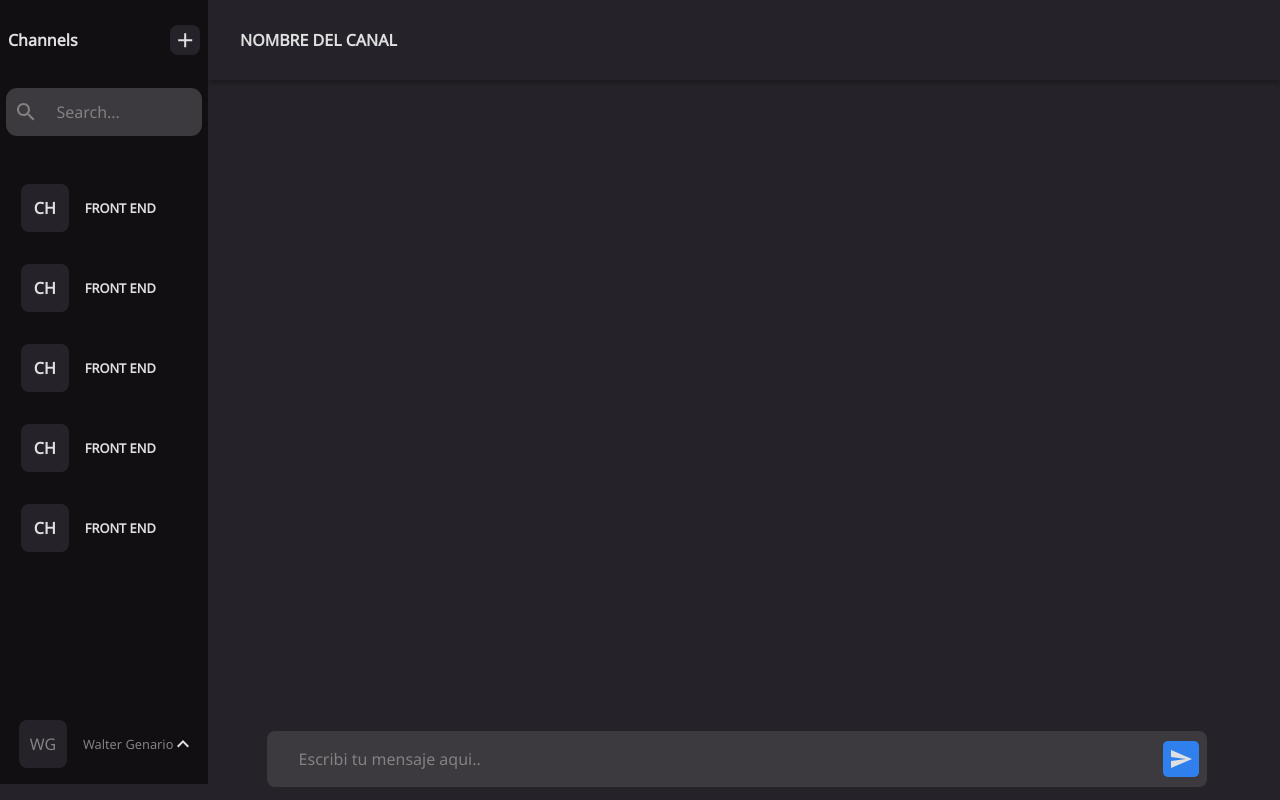
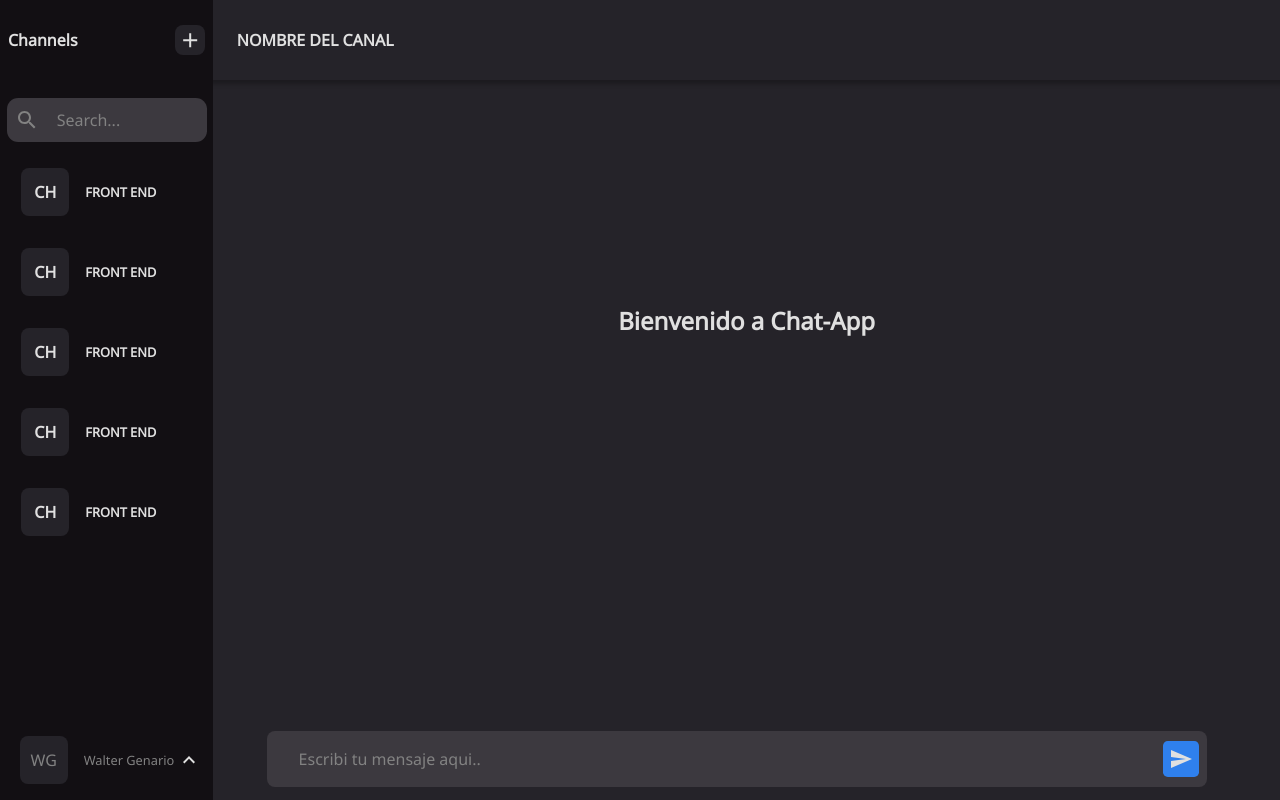
Before and after one commit to bernygena93/chat-app, a React (Create React App) app in the folder chat-react/: page / in a window 1280 px wide. Built offline with nearby package versions, Linux system fonts and the light colour scheme.

Commit message:
fixed header responsive

```diff
--- a/chat-react/src/components/drawer/ChannelMenu.tsx
+++ b/chat-react/src/components/drawer/ChannelMenu.tsx
@@ -15,7 +15,7 @@ function ChannelMenu({ handlerSelected }: ChannelMenuProps) {
           className={styles.userIcon}
           onClick={() => handlerSelected()}
         />
-        <h2>All Channels</h2>
+        <h2 className={styles.title}>All Channels</h2>
       </div>
       <div className={styles.nameContainer}>
         <h3 className={styles.name}>{channels[0].name}</h3>
--- a/chat-react/src/components/drawer/drawer.module.scss
+++ b/chat-react/src/components/drawer/drawer.module.scss
@@ -101,8 +101,14 @@
     width: 20%;
     box-shadow: none;
   }
-  .title {
+  .title,
+  .name {
     font-size: $font-size;
+  }
+  .description {
+    @include display-flex(center, flex-start);
+    font-size: $name-size-d;
+    height: 20%;
   }
   .user {
     font-size: $font-size-d;
@@ -112,10 +118,22 @@
   }
   .body {
     gap: 1rem;
+    margin-top: 0%;
+    height: 70vh;
+  }
+  .bodyMembers {
+    padding-top: 2vh;
+    height: 42vh;
   }
   .header {
     .icon {
       font-size: $icon-size-d;
     }
   }
+  .nameContainer {
+    height: 7vh;
+  }
+  .search {
+    height: 10vh;
+  }
 }
--- a/chat-react/src/components/member/member.module.scss
+++ b/chat-react/src/components/member/member.module.scss
@@ -15,3 +15,8 @@
   width: 4rem;
   height: 4rem;
 }
+@media screen and (min-width: 1280px) {
+  .name {
+    font-size: $name-size-d;
+  }
+}
--- a/chat-react/src/components/search/search.module.scss
+++ b/chat-react/src/components/search/search.module.scss
@@ -14,3 +14,9 @@
 .input {
   @include input;
 }
+
+@media screen and (min-width: 1280px) {
+  .container {
+    height: 55%;
+  }
+}
--- a/chat-react/src/views/header/Header.tsx
+++ b/chat-react/src/views/header/Header.tsx
@@ -1,6 +1,7 @@
 import React from "react";
 import MenuIcon from "@mui/icons-material/Menu";
 import styles from "./header.module.scss";
+import WelcomeScreen from "../welcome/WelcomeScreen";
 
 type HeaderProps = {
   drawerToggle: Function;
@@ -8,12 +9,15 @@ type HeaderProps = {
 
 function Header({ drawerToggle }: HeaderProps) {
   return (
-    <div className={styles.container}>
-      <div className={styles.iconContainer}>
-        <MenuIcon className={styles.title} onClick={() => drawerToggle()} />
+    <>
+      <div className={styles.container}>
+        <div className={styles.iconContainer}>
+          <MenuIcon className={styles.title} onClick={() => drawerToggle()} />
+        </div>
+        <h1 className={styles.title}>NOMBRE DEL CANAL</h1>
       </div>
-      <h1 className={styles.title}>NOMBRE DEL CANAL</h1>
-    </div>
+      <WelcomeScreen />
+    </>
   );
 }
 
--- a/chat-react/src/views/header/header.module.scss
+++ b/chat-react/src/views/header/header.module.scss
@@ -24,7 +24,8 @@
 
 @media screen and (min-width: 1280px) {
   .container {
-    position: relative;
+    position: fixed;
+    left: 16%;
     .title {
       font-size: $font-size;
     }
--- /dev/null
+++ b/chat-react/src/views/welcome/WelcomeScreen.tsx
@@ -0,0 +1,12 @@
+import React from "react";
+import styles from "./welcomeScreen.module.scss";
+
+function WelcomeScreen() {
+  return (
+    <div className={styles.container}>
+      <span className={styles.text}>Bienvenido a Chat-App</span>
+    </div>
+  );
+}
+
+export default WelcomeScreen;
--- /dev/null
+++ b/chat-react/src/views/welcome/welcomeScreen.module.scss
@@ -0,0 +1,12 @@
+@import "../../scss/variables.scss";
+@import "../../scss/mixins.scss";
+
+.container {
+  @include display-flex();
+  width: 100%;
+  height: 80vh;
+  background-color: $primary-color;
+}
+.text {
+  @include styles-font($title-size);
+}
```
